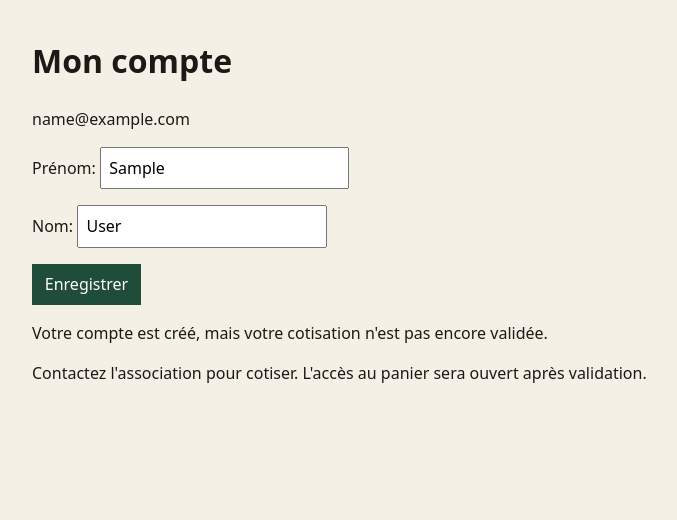
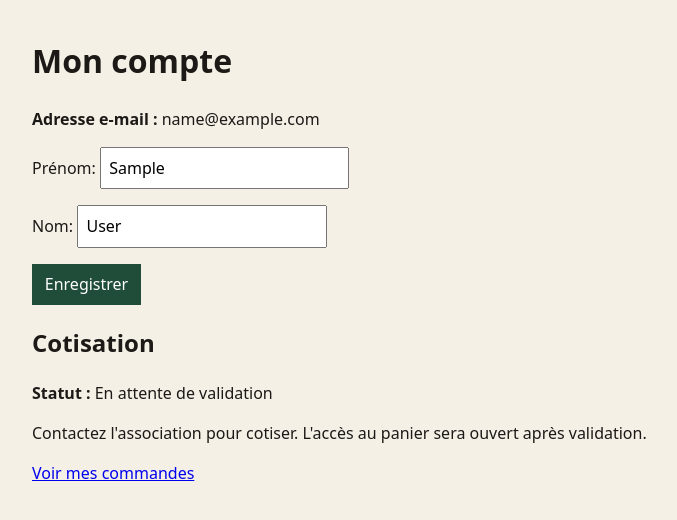
Before and after one commit to RabahSend/Epicer-int, a Django app: page /profil/ in a window 1280 px wide. Shown: the part 102-622 px from the top of the page, without its empty margins (148-825 px from the left). Run offline with Django 5.2, Linux system fonts and the light colour scheme; the visitor is signed in with stand-in values (Sample User, id 1).

Commit message:
Compléter les informations de la page de profil

```diff
--- a/epicerIntApp/users/templates/users/profile.html
+++ b/epicerIntApp/users/templates/users/profile.html
@@ -4,7 +4,8 @@
 
 {% block content %}
   <h1>Mon compte</h1>
-  <p>{{ user.email }}</p>
+
+  <p><strong>Adresse e-mail :</strong> {{ user.email }}</p>
 
   <form method="post">
     {% csrf_token %}
@@ -12,11 +13,16 @@
     <button type="submit">Enregistrer</button>
   </form>
 
+  <h2>Cotisation</h2>
+
   {% if user.is_member %}
-    <p>Votre cotisation est active. Vous pouvez commander les produits disponibles.</p>
+    <p><strong>Statut :</strong> Active</p>
+    <p>Vous pouvez commander les produits disponibles.</p>
     <a href="{% url 'cart' %}">Voir mon panier</a>
   {% else %}
-    <p>Votre compte est créé, mais votre cotisation n'est pas encore validée.</p>
+    <p><strong>Statut :</strong> En attente de validation</p>
     <p>Contactez l'association pour cotiser. L'accès au panier sera ouvert après validation.</p>
   {% endif %}
+
+  <p><a href="{% url 'orders' %}">Voir mes commandes</a></p>
 {% endblock %}
```
